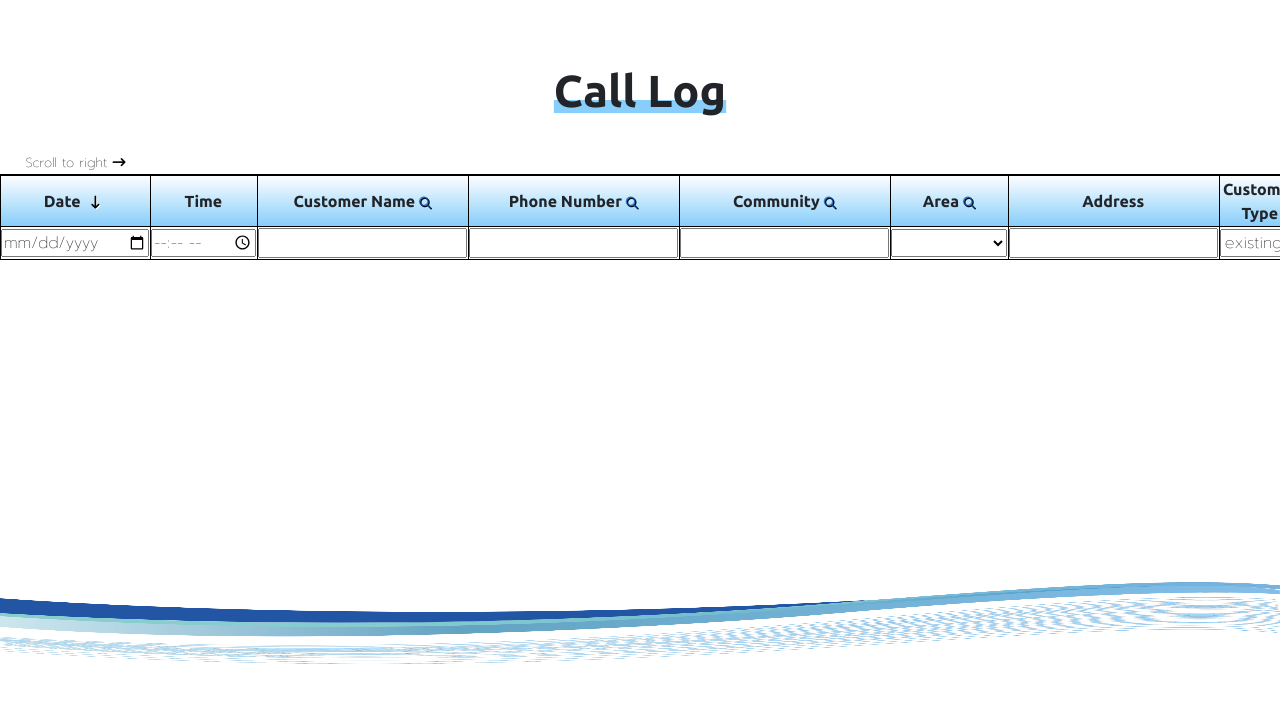
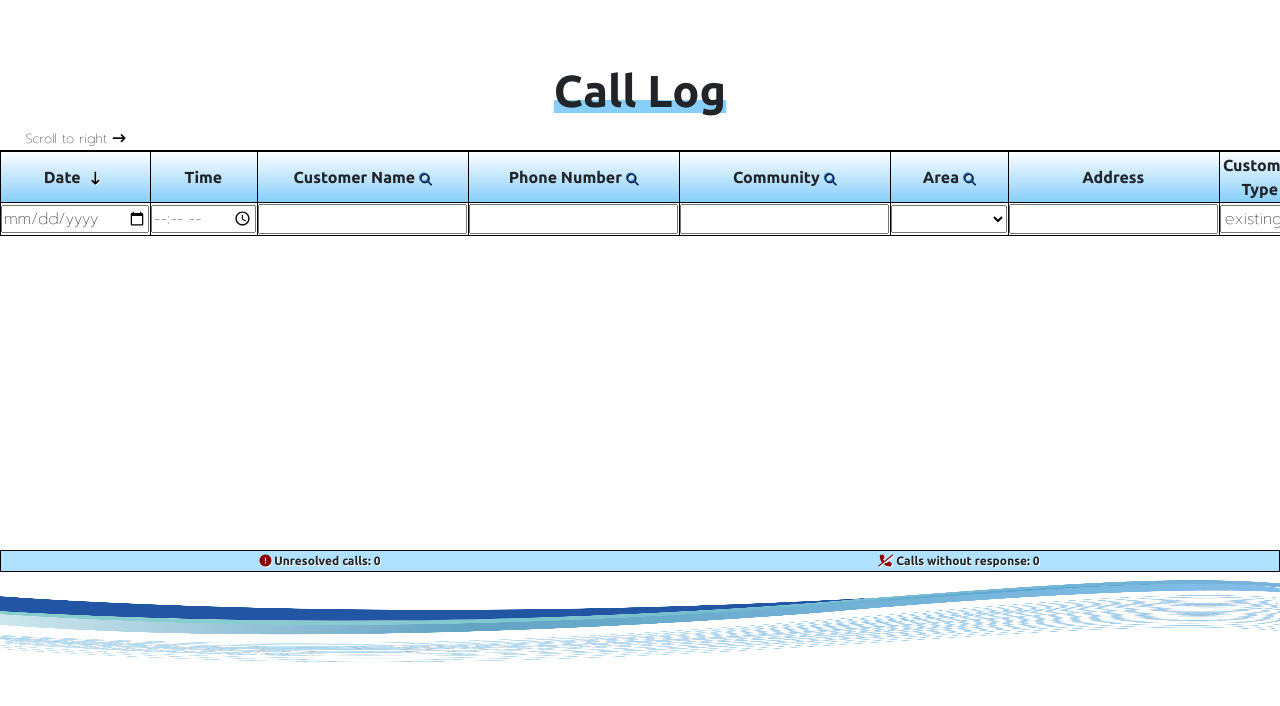
Before and after one commit to ahndawn/call-log, a Flask app: page /calls in a window 1280 px wide. Shown: the part 94-800 px from the top of the page. Run offline with Flask 3, Linux system fonts and the light colour scheme; data that the repository does not hold is empty; some libraries are stand-ins or nearby versions.

Commit message:
add scripts file, add counting functions and calls status bar

```diff
--- a/Templates/base.html
+++ b/Templates/base.html
@@ -4,49 +4,6 @@
     <meta charset="UTF-8">
     <meta http-equiv="X-UA-Compatible" content="IE=edge">
     <meta name="viewport" content="width=device-width, initial-scale=1.0">
-
-<script>
-    //confirmation pops up when delete button is selected to delete a call
-    function confirmDelete() {
-      return confirm("Are you sure you want to delete this call?");
-    }
-
-  //scrolls to bottom of call table
-    function scrollToBottom() {
-      var table = document.getElementById("table");
-      var lastRow = table.rows[table.rows.length -1];
-      lastRow.scrollIntoView({behavior: 'smooth'});
-  }
-
-  function scrollToRight() {
-  // Get the table element by its ID
-  const table = document.getElementById("table");
-
-  // Get the last cell in the last row of the table
-  const lastCell = table.rows[table.rows.length - 1].cells[table.rows[table.rows.length - 1].cells.length - 1];
-
-  // Calculate the offset of the last cell from the left edge of the table
-  const offset = lastCell.offsetLeft + lastCell.offsetWidth;
-
-  // Scroll the table to the calculated offset
-  table.parentElement.scrollLeft = offset;
-  }
-
-  function scrollToLeft() {
-  // Get the table element by its ID
-  const table = document.getElementById("table");
-
-  // Get the first cell in the first row of the table
-  const firstCell = table.rows[0].cells[0];
-
-  // Calculate the offset of the first cell from the left edge of the table
-  const offset = firstCell.offsetLeft;
-
-  // Scroll the table to the calculated offset
-  table.parentElement.scrollLeft = offset;
-}
-</script>
-
     <link rel="preconnect" href="https://fonts.googleapis.com">
     <link rel="preconnect" href="https://fonts.gstatic.com" crossorigin>
     <link rel="preconnect" href="https://fonts.googleapis.com">
@@ -55,6 +12,7 @@
     <link href="https://cdn.jsdelivr.net/npm/bootstrap@5.3.0-alpha1/dist/css/bootstrap.min.css" rel="stylesheet" integrity="sha384-GLhlTQ8iRABdZLl6O3oVMWSktQOp6b7In1Zl3/Jr59b6EGGoI1aFkw7cmDA6j6gD" crossorigin="anonymous">
     <script src="https://kit.fontawesome.com/2157f639ef.js" crossorigin="anonymous"></script>
     <link rel="stylesheet" href="static/app.css">
+    <script src="/static/scripts/scripts.js"></script>
 
   <title>{% block title %}{% endblock title %}</title>
 </head>
--- a/Templates/calls.html
+++ b/Templates/calls.html
@@ -2,7 +2,6 @@
 
 {% block content %}
   <h1>Call Log</h1>
-  <br>
   <button type="button" id="scrollarrow" style="padding-left: 2%;" onclick="scrollToRight()"> Scroll to right <i class="fa-solid fa-arrow-right-long"></i></button>
   <form method="post">
     {{ form.csrf_token }}
@@ -44,11 +43,30 @@
             <td><input type="text" name="call_type_{{ call.id }}" size="10" id="table-inputs" value="{{ call.call_type }}"></td>
             <td><input type="text" name="comments_{{ call.id }}" size="20" id="table-inputs" value="{{ call.comments }}"></td>
             <td><input type="text" name="received_type_{{ call.id }}" size="3" id="table-inputs" value="{{ call.received_type }}"></td>
-            <td><input type="text" name="response_{{ call.id }}" size="3" id="table-inputs" value="{{ call.response }}"></td>
-            <td><input type="text" name="card_{{ call.id }}" size="3" id="table-inputs" value="{{ call.card }}"></td>
-            <td><input type="text" name="database_{{ call.id }}" size="3" id="table-inputs" value="{{ call.database }}"></td>
-            <td><input type="text" name="resolved_{{ call.id }}" size="3" id="table-inputs" value="{{ call.resolved }}"></td>
 
+            {% if call.response == "no" %}
+            <td style="background-color: rgb(255, 208, 215);">{{ call.response }}</td>
+            {% else %}
+            <td>{{ call.response }}</td>
+            {% endif %}
+
+            {% if call.card == "no" %}
+            <td style="background-color: rgb(255, 208, 215);">{{ call.card }}</td>
+            {% else %}
+            <td>{{ call.card }}</td>
+            {% endif %}
+
+            {% if call.database == "no" %}
+            <td style="background-color: rgb(255, 208, 215);">{{ call.database }}</td>
+            {% else %}
+            <td>{{ call.database }}</td>
+            {% endif %}
+
+            {% if call.resolved == "no" %}
+            <td style="background-color: rgb(255, 208, 215);">{{ call.resolved }}</td>
+            {% else %}
+            <td>{{ call.resolved }}</td>
+            {% endif %}
             <td class="actions"><a href="{{ url_for('edit_call', id=call.id) }}" id="edit-btn" class="btn btn-sm btn-primary"><i class="fa-solid fa-pen"></i></a>
             <a href="{{ url_for('delete_call', id=call.id) }}" id="deletebtn" class="btn btn-sm btn-primary" onclick="return confirmDelete()"><i class="fa-solid fa-trash-can"></i></a></td>
         </tr>
@@ -75,5 +93,11 @@
   </table>
 </div>
 </form>
+
+<table>
+    <th class="call-data"><i class="fa-solid fa-circle-exclamation" style="color: darkred;"></i> Unresolved calls: {{ count_unresolved }}</th>
+    <th class="call-data"><i class="fa-solid fa-phone-slash" style="color: darkred;"></i> Calls without response: {{ count_response }}</th>
+</table>
+
 <img src="/static/assets/images/bluewave.png" alt="blue-wave.png" width="100%" height="100px">
 {% endblock %}
--- a/app.py
+++ b/app.py
@@ -3,6 +3,7 @@ from flask_sqlalchemy import SQLAlchemy
 from datetime import datetime, date, time
 from models import db, connect_db, Call
 from forms import CallForm, PhoneSearchForm, ResponseSearchForm, ResolvedSearchForm, NameSearchForm, CommunitySearchForm, AreaSearchForm, TypeSearchForm
+from queries import count_unresolved_calls, count_response_calls
 
 app = Flask(__name__)
 app.config['SQLALCHEMY_DATABASE_URI'] = 'sqlite:///calls.db'
@@ -28,6 +29,8 @@ def home():
 @app.route('/calls', methods=["GET", "POST"])
 def calls():
     form = CallForm()
+    count_unresolved = count_unresolved_calls()
+    count_response = count_response_calls()
     if request.method == "POST" and form.validate():
         call = Call(date=form.date.data,
                     time=form.time.data,
@@ -48,7 +51,7 @@ def calls():
         db.session.commit()
         return redirect(url_for('calls'))
     calls = Call.query.all()
-    return render_template('calls.html', form=form, calls=calls)
+    return render_template('calls.html', form=form, calls=calls, count_unresolved=count_unresolved, count_response=count_response)
 
 @app.route('/edit-call/<int:id>', methods=['GET', 'POST'])
 def edit_call(id):
--- /dev/null
+++ b/queries.py
@@ -0,0 +1,10 @@
+from models import Call
+
+# counts number of unresolved calls
+def count_unresolved_calls():
+    unresolved_calls = Call.query.filter_by(resolved="no").count()
+    return unresolved_calls
+
+def count_response_calls():
+    response_calls = Call.query.filter_by(response="no").count()
+    return response_calls
--- a/static/app.css
+++ b/static/app.css
@@ -39,6 +39,16 @@ br {
   text-align: center;
 }
 
+/* call data table */
+.call-data{
+  background-color: rgb(176, 225, 255);
+  font-family: 'Ubuntu', sans-serif;
+  width: 100px;
+  height: fit-content;
+  border: none;
+  font-size: 12px;
+  text-shadow: white 1px 1px;
+}
 
 /* search magnifying glass button on calls table */
 #search{
@@ -85,6 +95,7 @@ br {
   padding-bottom: 5px;
   font-size: 12px;
 }
+
 #edit-btn:hover {
   border: none;
   cursor: pointer;
@@ -223,20 +234,6 @@ table, td, th {
  text-align: center;
 }
 
-/* change color based on status of table cell */
-.status {
-  color: #fff; /* Set text color to white for better visibility */
-}
-
-.status:contains("yes") {
-  background-color: rgb(182, 255, 182);
-}
-
-.status:contains("no") {
-  background-color: rgb(255, 190, 190);
-}
-
-
 thead {
   background: linear-gradient(to bottom, white, lightskyblue);
   text-align: center;
--- /dev/null
+++ b/static/scripts/scripts.js
@@ -0,0 +1,39 @@
+//confirmation pops up when delete button is selected to delete a call
+function confirmDelete() {
+  return confirm("Are you sure you want to delete this call?");
+}
+
+//scrolls to bottom of call table
+function scrollToBottom() {
+  var table = document.getElementById("table");
+  var lastRow = table.rows[table.rows.length -1];
+  lastRow.scrollIntoView();
+}
+
+function scrollToRight() {
+// Get the table element by its ID
+const table = document.getElementById("table");
+
+// Get the last cell in the last row of the table
+const lastCell = table.rows[table.rows.length - 1].cells[table.rows[table.rows.length - 1].cells.length - 1];
+
+// Calculate the offset of the last cell from the left edge of the table
+const offset = lastCell.offsetLeft + lastCell.offsetWidth;
+
+// Scroll the table to the calculated offset
+table.parentElement.scrollLeft = offset;
+}
+
+function scrollToLeft() {
+// Get the table element by its ID
+const table = document.getElementById("table");
+
+// Get the first cell in the first row of the table
+const firstCell = table.rows[0].cells[0];
+
+// Calculate the offset of the first cell from the left edge of the table
+const offset = firstCell.offsetLeft;
+
+// Scroll the table to the calculated offset
+table.parentElement.scrollLeft = offset;
+}
```
Also changed, not shown: Templates/call.html (+1 -32 lines).
